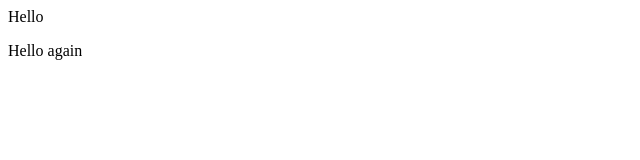
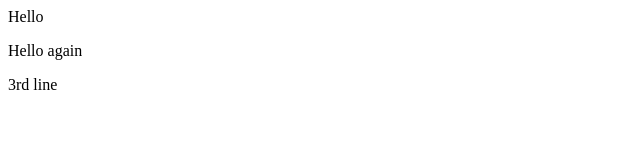
Before and after one commit to mikhailza1963/git, a plain HTML site: page index.html in a window 1280 px wide. Shown: the full height of the page, 0-640 px from the left. Drawn offline with Linux system fonts and the light colour scheme.

Commit message:
Added 3rd line.

```diff
--- a/index.html
+++ b/index.html
@@ -1,2 +1,3 @@
 <p>Hello</p>
 <p>Hello again</p>
+<p>3rd line</p>
```
